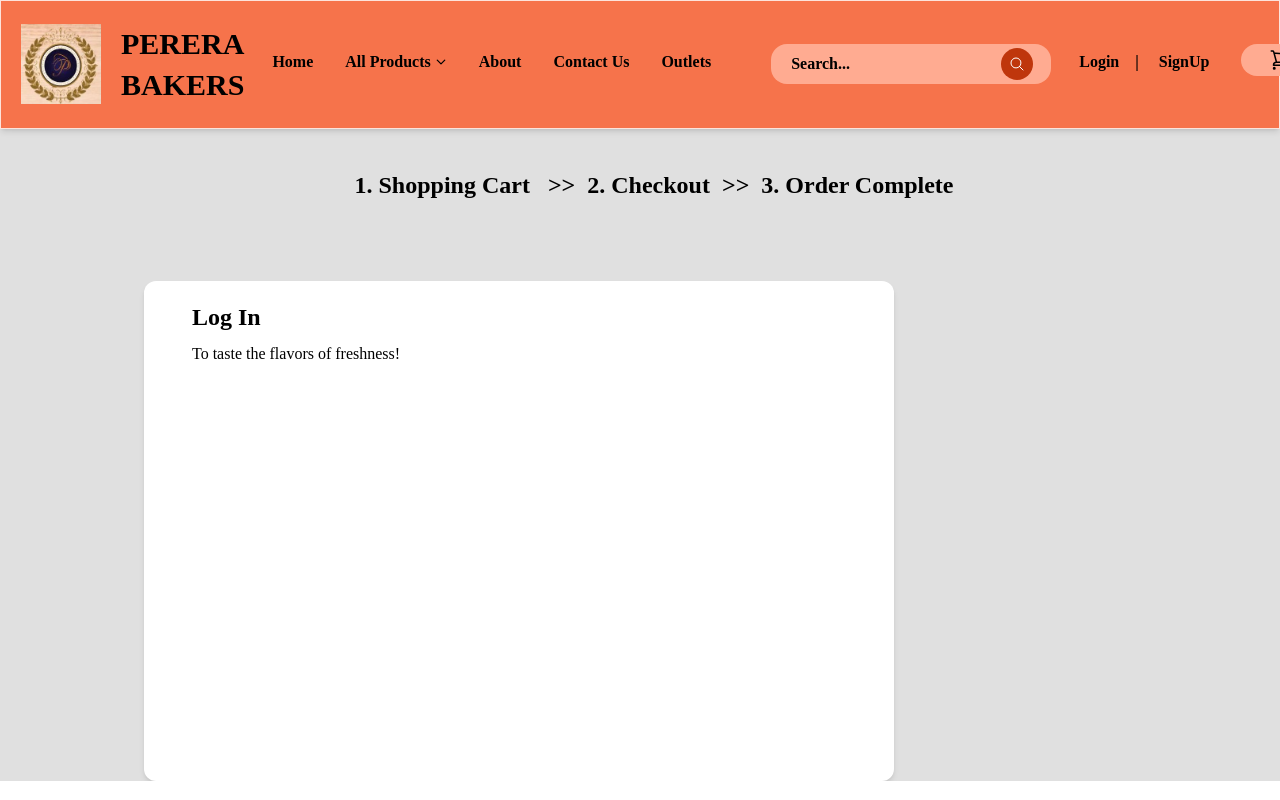
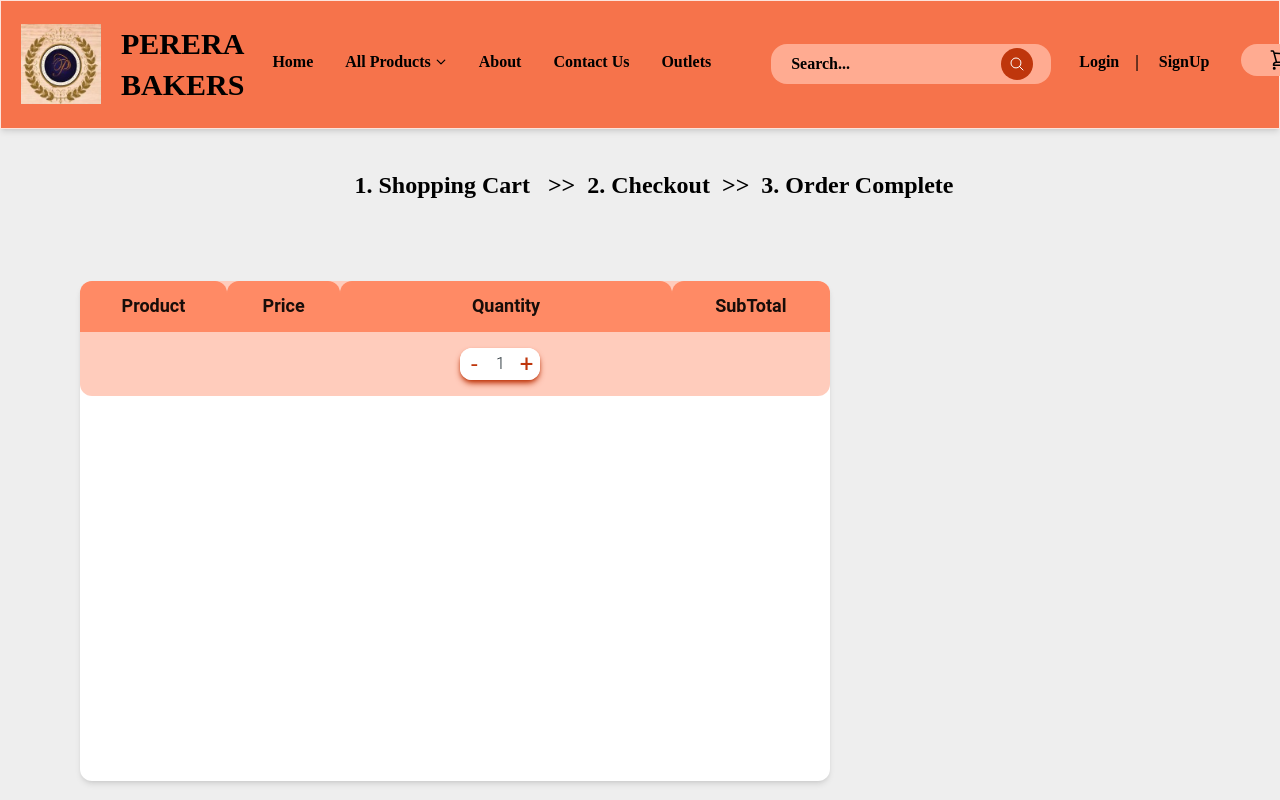
Before and after one commit to RMEH-dev/bakery-management-system, a React (Vite) app in the folder client/: page /cart in a window 1280 px wide. Shown: the top 800 px of the page. Built offline with nearby package versions, Linux system fonts and the light colour scheme.

Commit message:
cart page edit
created the format of the cart table including product price quantity and the subtotal columns. Also created the Quantity button,

```diff
--- a/client/src/components/cart.jsx
+++ b/client/src/components/cart.jsx
@@ -9,14 +9,25 @@ import {
   Typography,
 } from "@material-tailwind/react";
 import { Link } from "react-router-dom";
+import QuantityBtn from "./quantitybtn";
 
+const TABLE_HEAD = ["Product", "Price", "Quantity", "SubTotal"];
+
+const TABLE_ROWS = [
+  {
+    Product: "",
+    Price: "",
+    Quantity: "",
+    SubTotal:"",
+  },
+];
 
 export function Cart() {
   const products = [1, 2, 3, 4];
   return (
     <div>
       <MegaMenuWithHover />
-      <div className=" bg-gray-300 w-[600px] h-[1000px] lg:w-auto md:w-auto sm:w-auto sm:h-auto sm:text-wrap sm:text-md">
+      <div className=" bg-gray-200 w-[600px] h-[1000px] pb-36 lg:w-auto md:w-auto sm:w-auto sm:h-auto sm:text-wrap sm:text-md">
         <Typography>
           <div className=" items-center justify-center flex font-bold font-[Montserrat] text-2xl pl-10 pt-10">
             <Link to="/cart">
@@ -30,14 +41,84 @@ export function Cart() {
             <Link to="/order_complete">&nbsp; 3. Order Complete &nbsp;</Link>
           </div>
         </Typography>
-        <Card className="mt-20 ml-36 justify-left w-[750px] h-[500px] bg-white">
-            <Typography className="pl-12 pt-5 text-2xl text-black font-bold font-[Montserrat]">
+        <Card className="mt-20 ml-20 justify-left w-[750px] h-[500px] z-120 flex bg-white">
+          {/* <Typography className="pl-12 pt-5 text-2xl text-black font-bold font-[Montserrat]">
               Log In
             </Typography>
             <Typography className="text-black mt-0 font-medium font-[Montserrat] pl-12 pt-2">
               To taste the flavors of freshness!
-            </Typography>
-          </Card>
+            </Typography> */}
+          <table className=" bg-deep-orange-100 w-[750px] min-w-max table-auto rounded-xl">
+            <thead>
+              <tr>
+                {TABLE_HEAD.map((head) => (
+                  <th
+                    key={head}
+                    className="border-b items-center justify-center rounded-tr-xl rounded-tl-xl border-deep-orange-300 bg-deep-orange-300 p-4"
+                  >
+                    <Typography
+                      variant="small"
+                      color="black"
+                      className="text-lg justify-center place-items-center font-bold leading-none opacity-90"
+                    >
+                      {head}
+                    </Typography>
+                  </th>
+                ))}
+              </tr>
+            </thead>
+            <tbody>
+              {TABLE_ROWS.map(({ Product, Price, Quantity, SubTotal }, index) => {
+                const isLast = index === TABLE_ROWS.length - 1;
+                const classes = isLast
+                  ? "p-4"
+                  : "p-4 border-b border-blue-gray-50";
+
+                return (
+                  <tr key={Product}>
+                    <td className={classes}>
+                      <Typography
+                        variant="small"
+                        color="blue-gray"
+                        className="font-normal"
+                      >
+                        {Product}
+                      </Typography>
+                    </td>
+                    <td className={classes}>
+                      <Typography
+                        variant="small"
+                        color="blue-gray"
+                        className="font-normal"
+                      >
+                        {Price}
+                      </Typography>
+                    </td>
+                    <td className={classes}>
+                      <Typography
+                        variant="small"
+                        color="blue-gray"
+                        className="font-normal pl-16 justify-center items-center"
+                      >
+                         <QuantityBtn/>
+
+                      </Typography>
+                    </td>
+                    <td className={classes}>
+                      <Typography
+                        variant="small"
+                        color="blue-gray"
+                        className="font-normal"
+                      >
+                        {SubTotal}
+                      </Typography>
+                    </td>
+                  </tr>
+                );
+              })}
+            </tbody>
+          </table>
+        </Card>
       </div>
       <FooterWithSocialLinks />
     </div>
--- /dev/null
+++ b/client/src/components/quantitybtn.jsx
@@ -0,0 +1,38 @@
+import { Typography } from "@material-tailwind/react";
+import React, { useState } from "react";
+
+export default function QuantityBtn({ minValue = 1, maxValue = 100 }) {
+  const [count, setCount] = useState(minValue);
+
+  //function to handle increment
+  const handleIncrementCounter = () => {
+    if (count < maxValue) {
+      setCount((prevState) => prevState + 1);
+    }
+  };
+
+  //function to handle decrement
+  const handleDecrementCounter = () => {
+    if (count > minValue) {
+      setCount((prevState) => prevState - 1);
+    }
+  };
+
+  return (
+    <div className="flex-rows flex ml-10 bg-white w-[80px] rounded-xl outline-deep-orange-800 outline outline-0 shadow-md shadow shadow-deep-orange-900 items-center justify-center ">
+      <button
+        className="justify-center items-center flex w-8 h-8 rounded-l-xl mr-2 bg-white hover:bg-deep-orange-900 hover:text-white duration-500 text-deep-orange-900"
+        onClick={handleDecrementCounter}
+      >
+        <span className="text-extrabold text-2xl ">-</span>
+      </button>
+      <Typography>{count}</Typography>
+      <button
+        className="justify-center items-center flex w-8 h-8 rounded-r-xl ml-2 bg-white hover:bg-deep-orange-900 hover:text-white duration-500 text-deep-orange-900"
+        onClick={handleIncrementCounter}
+      >
+        <span className="text-extrabold text-2xl">+</span>
+      </button>
+    </div>
+  );
+}
```
